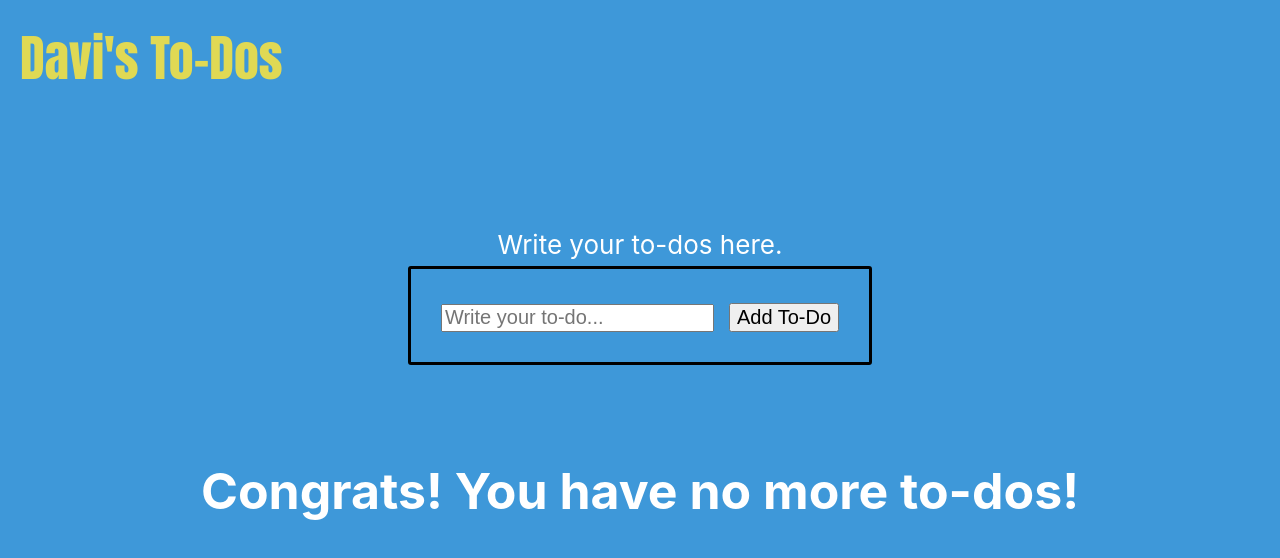
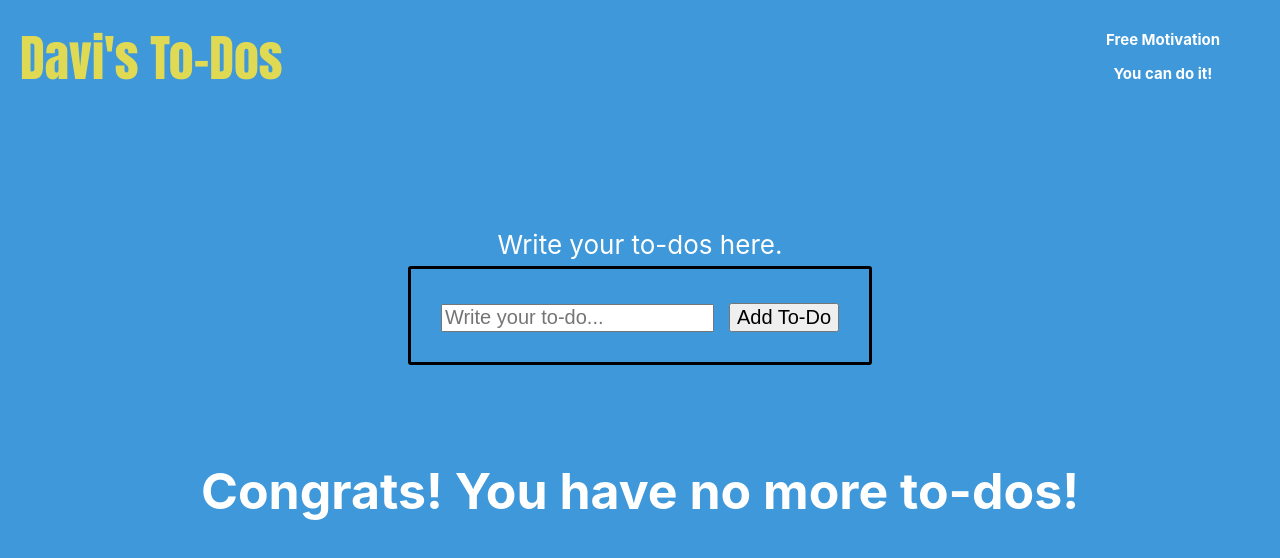
Before and after one commit to DaviZCodes/React-To-Do-List, a React (Create React App) app: page / in a window 1280 px wide. Shown: the top 558 px of the page. Built offline with nearby package versions, Linux system fonts and the light colour scheme.

Commit message:
motivation api

```diff
--- a/package.json
+++ b/package.json
@@ -7,6 +7,7 @@
     "@testing-library/jest-dom": "^5.16.5",
     "@testing-library/react": "^13.4.0",
     "@testing-library/user-event": "^13.5.0",
+    "axios": "^1.4.0",
     "react": "^18.2.0",
     "react-dom": "^18.2.0",
     "react-scripts": "5.0.1",
--- a/src/App.css
+++ b/src/App.css
@@ -57,6 +57,15 @@
   margin-left: 80px;
 }
 
+.motivational {
+  position: absolute;
+  font-size: 15px;
+  top: 30px;
+  right: 60px;
+  cursor: pointer;
+  font-weight: bold;
+}
+
 #ordered {
   margin-bottom: 10%;
   font-family:Impact, Haettenschweiler, 'Arial Narrow Bold', sans-serif;
--- a/src/App.js
+++ b/src/App.js
@@ -1,6 +1,7 @@
 import './App.css';
 import { useState, useEffect } from 'react';
 import List from './List';
+import axios from 'axios';
 
 function App(){
 
@@ -75,10 +76,28 @@ function App(){
     }
   };
 
+  /*function getQuote() {
+    const quot = document.querySelector("#quote");
+
+    axios.get("https://zenquotes.io/api/random")
+    .then(response => {
+      const data = response.data;
+      console.log(data);
+      quot.innerHTML = data[0].q;
+    })
+    .catch(error => {
+      console.error("API FAILED", error);
+    });
+  }*/
+
   return (
     <div className="App">
       <header className="App-header">
         <header id = "title" div title = "Click me to wipe all to-dos" onClick={clearAll}> Davi's To-Dos </header>
+        <div class = "motivational">
+          <header id = "motivation" div title = "Click me for a new quote" onClick={{/* getQuote */}}> Free Motivation </header>
+          <p id = "quote"> You can do it! </p>
+        </div>
         <header id = "head"> Write your to-dos here. </header>
 
         <div class = "Add-To-Do">
```
Also changed, not shown: 1 other file (tests, documents, lock files or other folders).
